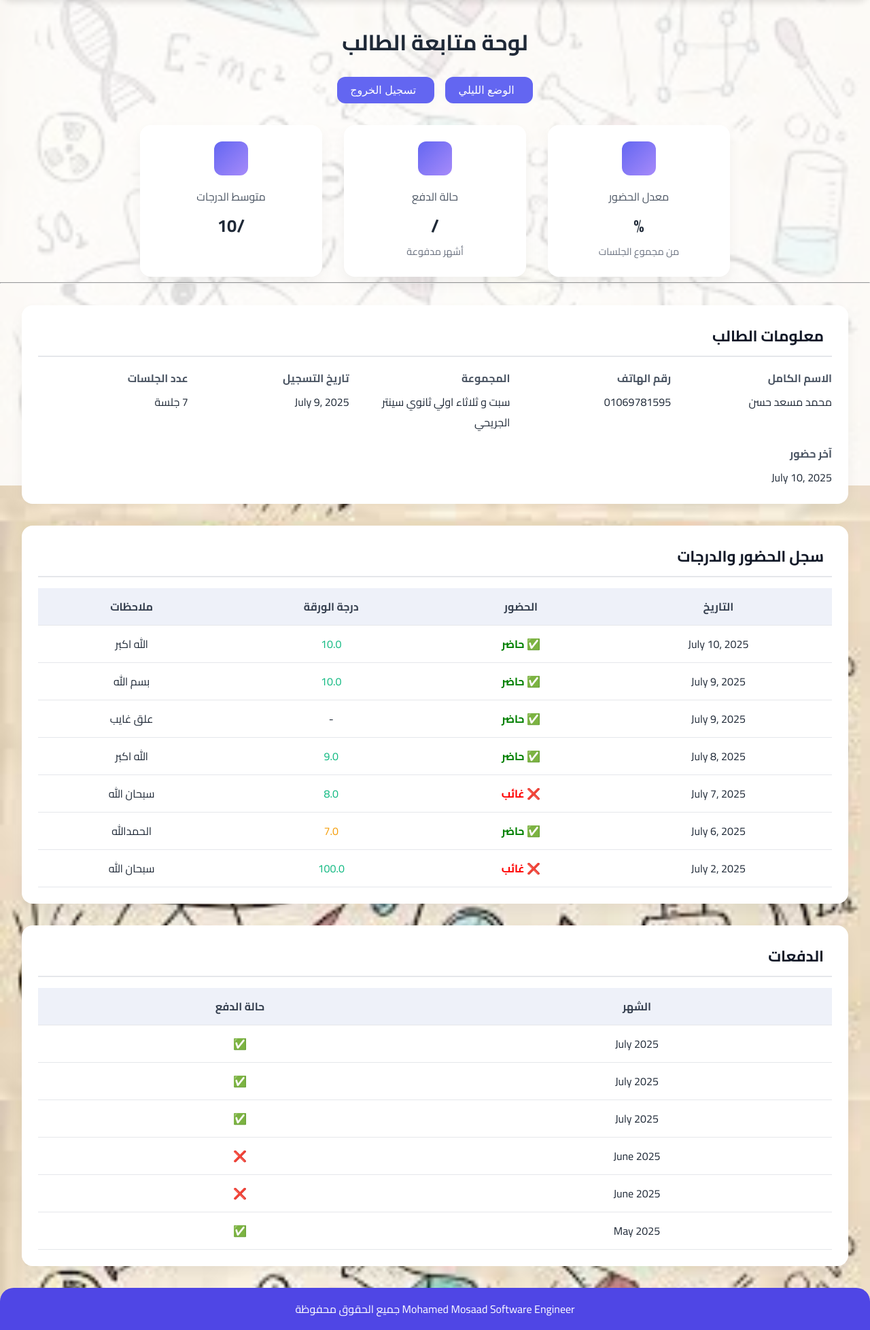
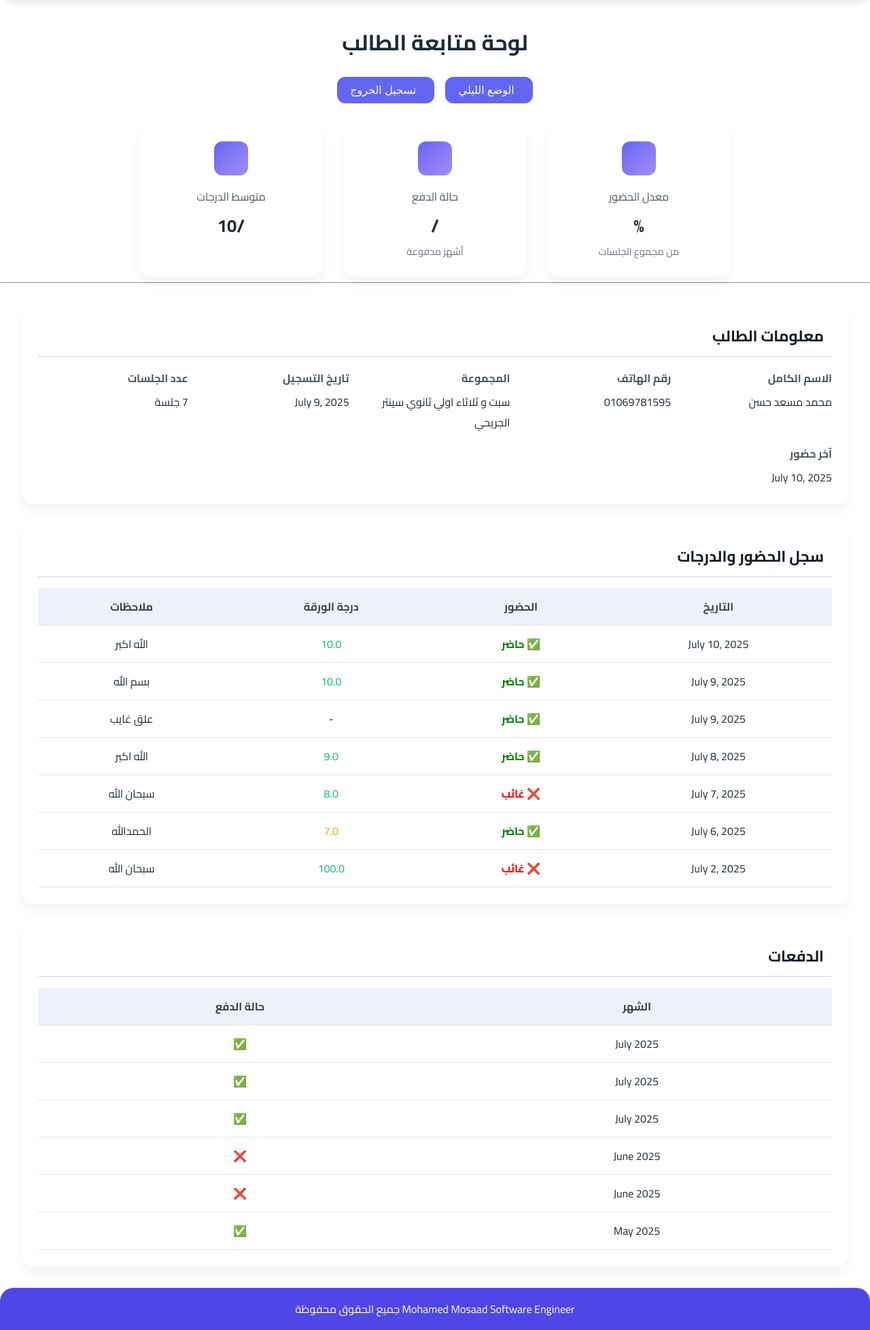
Before and after one commit to Mohamed-mosad-hadia/Student-Tracking-System, a Django app: template templates/Student_Dashboard.html in a window 1280 px wide. Shown: the part 86-2042 px from the top of the page at 68% size. Run offline with Django 5.2, Linux system fonts and the light colour scheme; the template is opened without the code that fills it: values that come from a table or form of the project are taken from there, others are empty; data comes from the database, SQL or seed files in the repository; both versions use the stored data as it was after the commit.

Commit message:
first commit

```diff
--- a/static/Student_page.css
+++ b/static/Student_page.css
@@ -13,7 +13,7 @@
     color: #1f2937;
     margin: 0;
     padding: 0;
-    background: url('/static/images.jpg') repeat;
+    /* background: url('/static/images.jpg') repeat; */
     background-size: contain;
     background-attachment: fixed;
     transition: background-color 0.4s ease, color 0.4s ease;
@@ -380,4 +380,3 @@
         font-size: 1.2rem;
     }
 }
-@media (max-width: 1024px) {
--- a/templates/Student_Dashboard.html
+++ b/templates/Student_Dashboard.html
@@ -6,7 +6,7 @@
     <meta charset="UTF-8">
     <meta name="viewport" content="width=device-width, initial-scale=1.0">
     <title>لوحة متابعة الطالب</title>
-    <link rel="stylesheet" href="{% static 'Student_page.css' %}">
+    <link href="{% static 'Student_page.css' %}" rel="stylesheet">
     <link href="https://fonts.googleapis.com/css2?family=Cairo:wght@400;600;700&display=swap" rel="stylesheet">
 </head>
 
```
Also changed, not shown: README.md (added), db.sqlite3.
